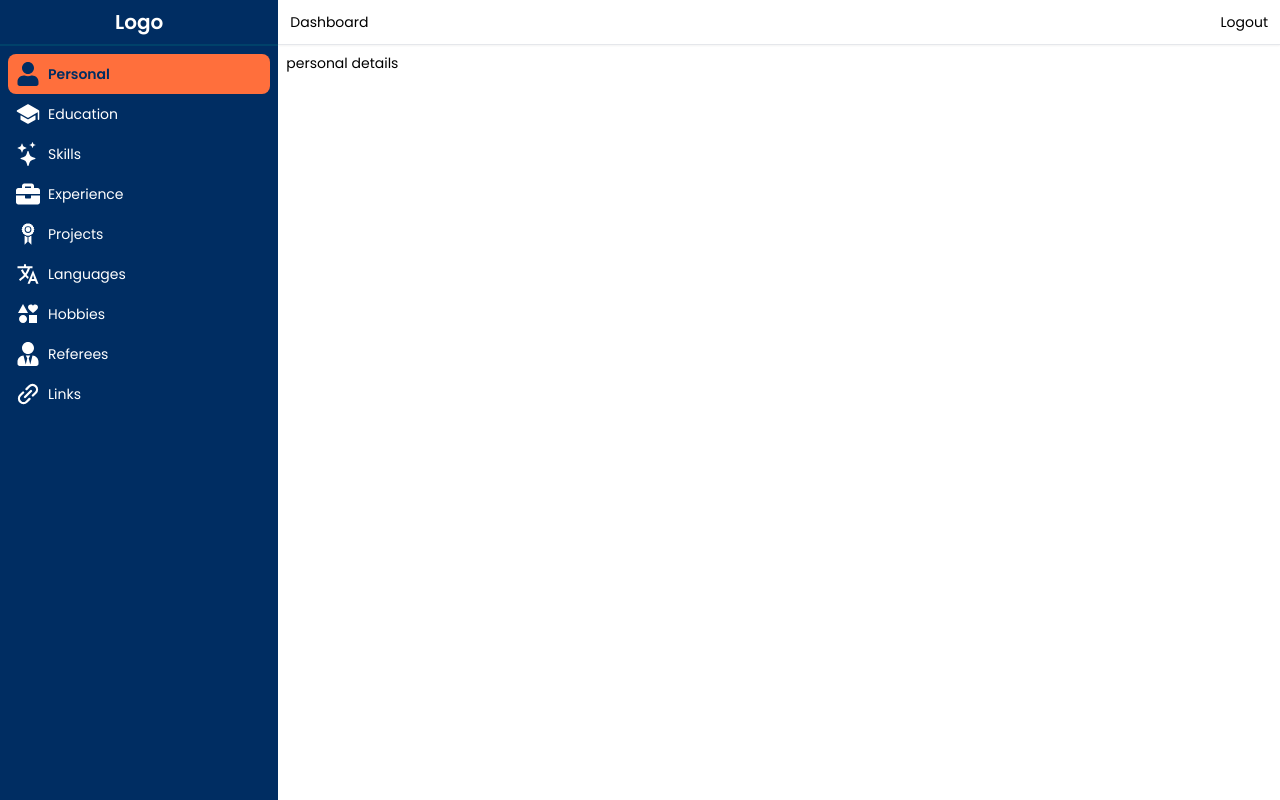
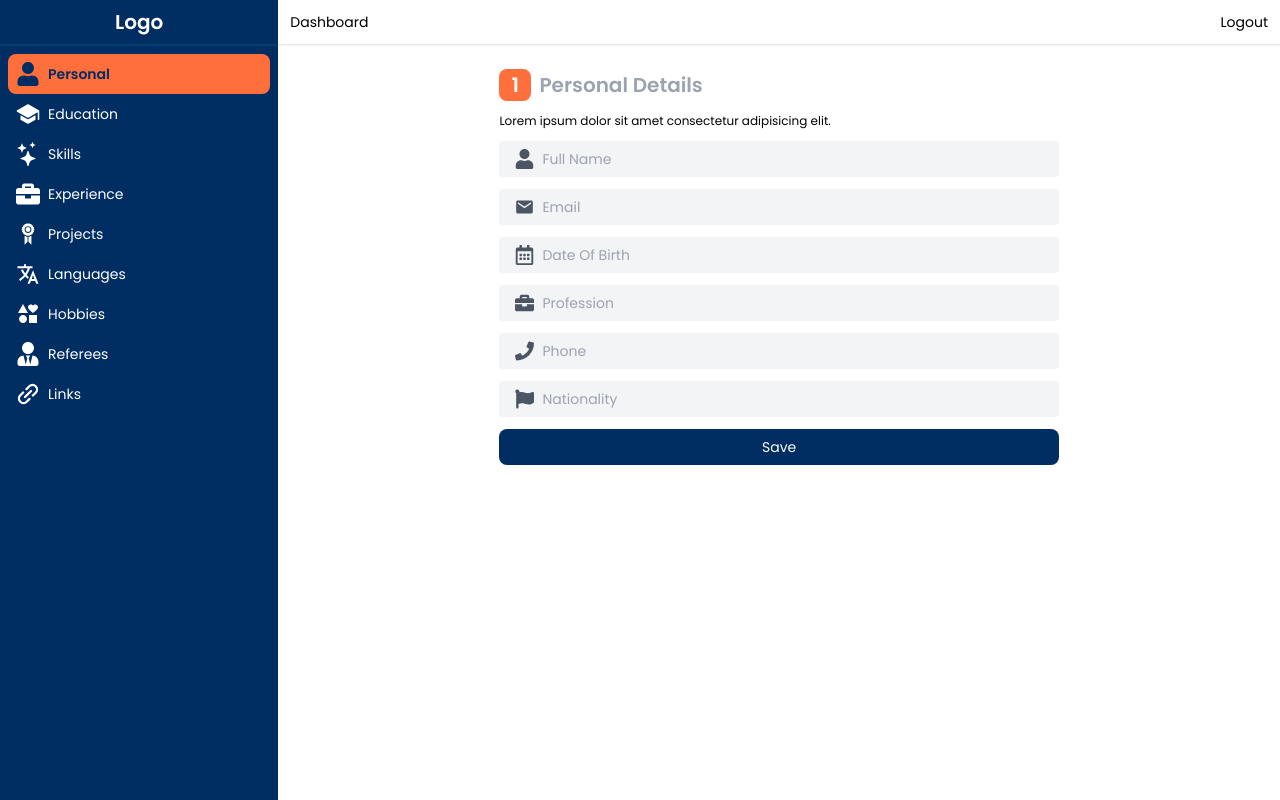
Before and after one commit to shayochris/cvmaker, a React (Vite) app: page /create/personal in a window 1280 px wide. Built offline with nearby package versions, Linux system fonts and the light colour scheme.

Commit message:
frontend starting ...

```diff
--- a/src/pages/create/Education.jsx
+++ b/src/pages/create/Education.jsx
@@ -19,7 +19,7 @@ export default function Education() {
       <form onSubmit={handlesubmit} className=" bordered form px-4 py-2">
         <div className="my-2">
           <p className="h3 text-gray-400 flex-a">
-            <div className="w-8 h-8 text-white flex-c bg-secondary mr-2 rounded-lg">1</div>
+            <div className="w-8 h-8 text-white flex-c bg-secondary mr-2 rounded-lg">2</div>
             Education
           </p>
           <p className="text-xs my-3">Lorem ipsum dolor sit amet consectetur adipisicing elit.</p>
--- a/src/pages/create/PersonalDetails.jsx
+++ b/src/pages/create/PersonalDetails.jsx
@@ -1,9 +1,88 @@
 import React from 'react'
+import { useNavigate } from 'react-router-dom';
+
+//icons
+import { FaUser, FaBriefcase, FaRegCalendarAlt, FaPhone, FaFlag } from "react-icons/fa";
+import { IoMdMail } from "react-icons/io";
 
 export default function PersonalDetails() {
+
+  const navigate = useNavigate()
+
+  const handlesubmit = (e) => {
+    e.preventDefault()
+    navigate("/create/education")
+  }
+
   return (
-    <div>
-      <p>personal details</p>
+    <div className='container-md'>
+
+      <form onSubmit={handlesubmit} className=" bordered form px-4 py-2">
+        <div className="my-2">
+          <p className="h3 text-gray-400 flex-a">
+            <div className="w-8 h-8 text-white flex-c bg-secondary mr-2 rounded-lg">1</div>
+            Personal Details
+          </p>
+          <p className="text-xs my-3">Lorem ipsum dolor sit amet consectetur adipisicing elit.</p>
+        </div>
+
+        <div className="my-3">
+          <div className="input-group">
+            <FaUser className='input-group-icon' />
+            <input type="text"
+              className="input-group-input"
+              placeholder='Full Name' />
+          </div>
+        </div>
+
+        <div className="my-3">
+          <div className="input-group">
+            <IoMdMail className='input-group-icon' />
+            <input type="text"
+              className="input-group-input"
+              placeholder='Email' />
+          </div>
+        </div>
+        <div className="my-3">
+          <div className="input-group">
+            <FaRegCalendarAlt className='input-group-icon' />
+            <input type="text"
+              className="input-group-input"
+              placeholder='Date Of Birth' />
+          </div>
+        </div>
+
+        <div className="my-3">
+          <div className="input-group">
+            <FaBriefcase className='input-group-icon' />
+            <input type="text"
+              className="input-group-input"
+              placeholder='Profession' />
+          </div>
+        </div>
+
+        <div className="my-3">
+          <div className="input-group">
+            <FaPhone className='input-group-icon' />
+            <input type="text"
+              className="input-group-input"
+              placeholder='Phone' />
+          </div>
+        </div>
+
+        <div className="my-3">
+          <div className="input-group">
+            <FaFlag className='input-group-icon' />
+            <input type="text"
+              className="input-group-input"
+              placeholder='Nationality' />
+          </div>
+        </div>
+
+        <div className="my-3">
+          <button className="btn-primary w-full ">Save</button>
+        </div>
+      </form>
     </div>
   )
 }
```
